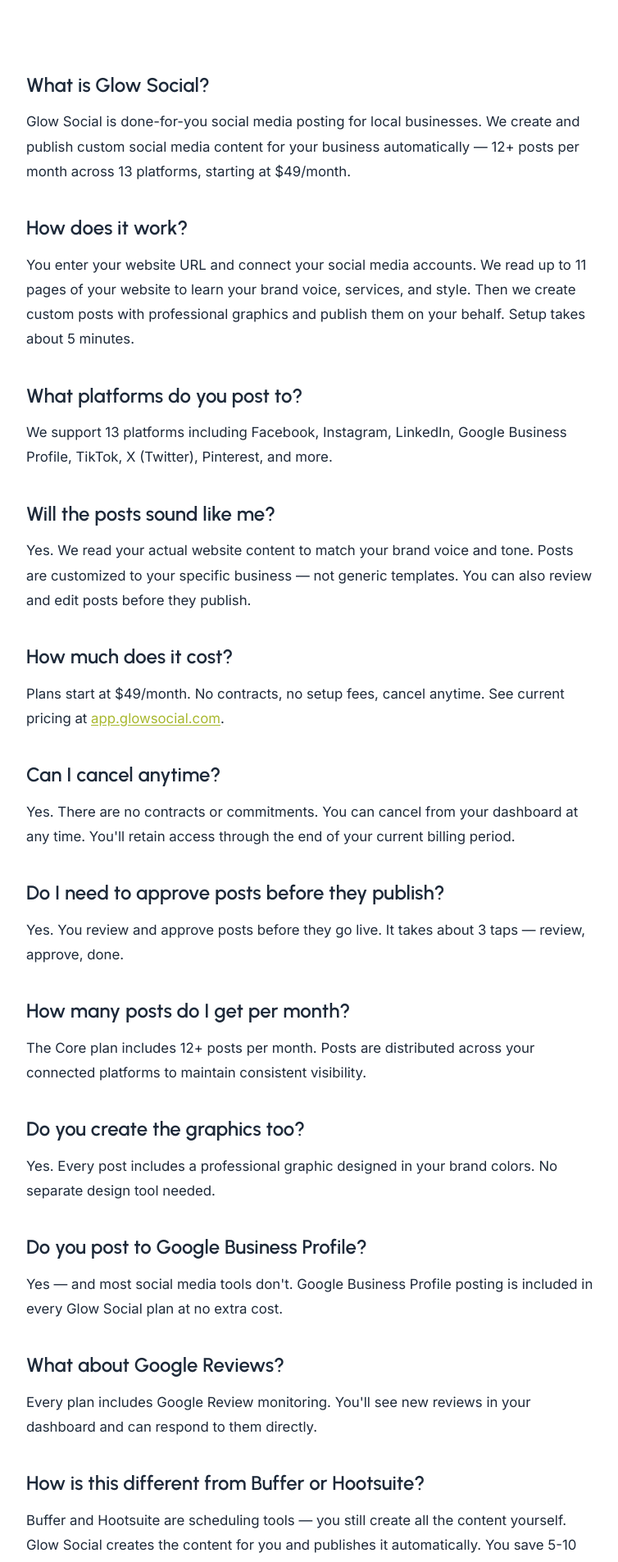
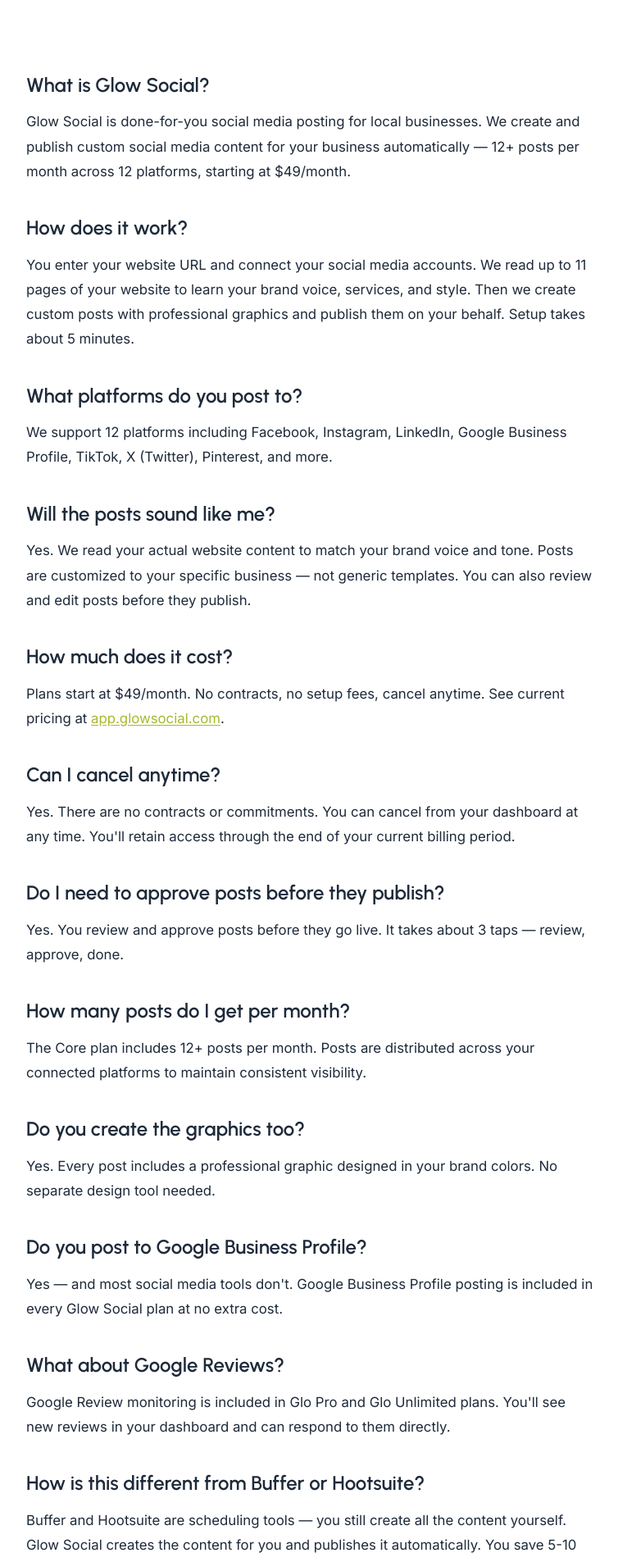
Before and after one commit to glowsocial/glowsocial.com, a Next.js app: page /faq in a window 1280 px wide. Shown: the part 260-2165 px from the top of the page at 82% size, without its empty margins (262-1016 px from the left). Built offline with nearby package versions, Linux system fonts and the light colour scheme.

Commit message:
Fix: 13 → 12 platforms sitewide, remove Reddit from platform lists, fix FAQ Google Reviews to Pro+

```diff
--- a/app/agency/page.js
+++ b/app/agency/page.js
@@ -221,9 +221,9 @@
             </div>
           </div>
           <div className="feature-card">
-            <div className="feature-icon">13</div>
+            <div className="feature-icon">12</div>
             <div>
-              <h3>13 Platforms</h3>
+              <h3>12 Platforms</h3>
               <p>
                 Facebook, Instagram, LinkedIn, TikTok, and more. Unlimited
                 platform connections per client.
--- a/app/ai-visibility-service/page.js
+++ b/app/ai-visibility-service/page.js
@@ -35,7 +35,7 @@
             content that AI models can discover and reference. This includes:
           </p>
           <ul>
-            <li><strong>Consistent social media posting</strong> — Regular content across 13 platforms signals to AI that your business is active and relevant</li>
+            <li><strong>Consistent social media posting</strong> — Regular content across 12 platforms signals to AI that your business is active and relevant</li>
             <li><strong>Google Business Profile optimization</strong> — The most crawled local business data source for AI models</li>
             <li><strong>Brand-authority content</strong> — Posts structured using our OBA framework (Offer, Benefit, Authority) that AI can parse and reference</li>
             <li><strong>Review monitoring</strong> — Reviews are a primary trust signal for AI recommendations</li>
--- a/app/faq/page.js
+++ b/app/faq/page.js
@@ -20,7 +20,7 @@
           <p>
             Glow Social is done-for-you social media posting for local
             businesses. We create and publish custom social media content for
-            your business automatically — 12+ posts per month across 13
+            your business automatically — 12+ posts per month across 12
             platforms, starting at $49/month.
           </p>
 
@@ -35,7 +35,7 @@
 
           <h2>What platforms do you post to?</h2>
           <p>
-            We support 13 platforms including Facebook, Instagram, LinkedIn,
+            We support 12 platforms including Facebook, Instagram, LinkedIn,
             Google Business Profile, TikTok, X (Twitter), Pinterest, and more.
           </p>
 
@@ -87,7 +87,7 @@
 
           <h2>What about Google Reviews?</h2>
           <p>
-            Every plan includes Google Review monitoring. You'll see new reviews
+            Google Review monitoring is included in Glo Pro and Glo Unlimited plans. You&apos;ll see new reviews
             in your dashboard and can respond to them directly.
           </p>
 
--- a/app/how-glow-social-works/page.js
+++ b/app/how-glow-social-works/page.js
@@ -11,7 +11,7 @@
       <section className="blog-hero">
         <div className="container">
           <h1>How Glow Social Works</h1>
-          <p>3 taps. 12 posts. 13 platforms. Every month.</p>
+          <p>3 taps. 12 posts. 12 platforms. Every month.</p>
         </div>
       </section>
       <article className="blog-post">
@@ -27,7 +27,7 @@
           <h2>Step 2: Connect Your Platforms</h2>
           <p>
             Connect Facebook, Instagram, LinkedIn, Google Business Profile,
-            TikTok, and more. We support 13 platforms total. Connect as many or
+            TikTok, and more. We support 12 platforms total. Connect as many or
             as few as you want.
           </p>
 
@@ -44,7 +44,7 @@
           <ul>
             <li><strong>12+ custom posts</strong> written in your brand voice</li>
             <li><strong>Professional graphics</strong> in your brand colors</li>
-            <li><strong>Multi-platform publishing</strong> to up to 13 platforms</li>
+            <li><strong>Multi-platform publishing</strong> to up to 12 platforms</li>
             <li><strong>Google Business Profile posting</strong> — most tools skip this</li>
             <li><strong>Google Review monitoring</strong> — see and respond to reviews</li>
           </ul>
```
